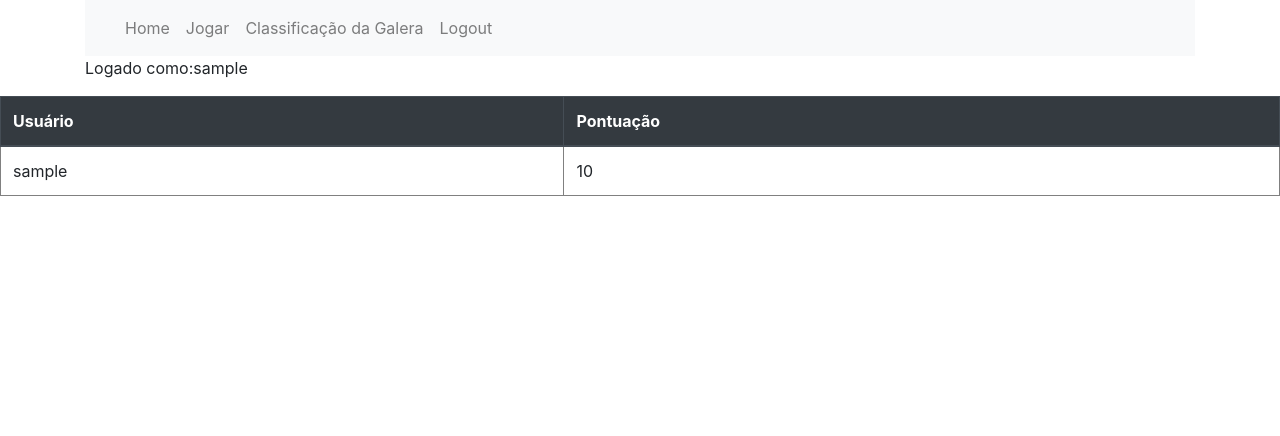
After one commit to victor-s-santos/BeeviAI, a Django app: page /rank/ in a window 1280 px wide. The commit adds this page. Shown: the top 436 px of the page. Run offline with Django 3.2, Linux system fonts and the light colour scheme; a user stored in the database is signed in; tables that the repository leaves empty hold one stand-in row (values such as "Sample post"); some libraries are stand-ins or nearby versions.

Commit message:
rank system has been finished

```diff
--- a/core/templates/base.html
+++ b/core/templates/base.html
@@ -25,7 +25,8 @@
                 <a class="nav-item nav-link" href="{% url 'home' %}">Home <span class="sr-only">(current)</span></a>
                 {% if user.is_authenticated %}
                 <a class="nav-item nav-link" href="{% url 'game' %}">Jogar<span class="sr-only">(current)</span></a>
-                    <a class="nav-item nav-link" href="{% url 'logout' %}">Logout<span class="sr-only">(current)</span></a>
+                <a class="nav-item nav-link" href="{% url 'rank' %}">Classificação da Galera<span class="sr-only">(current)</span></a>
+                <a class="nav-item nav-link" href="{% url 'logout' %}">Logout<span class="sr-only">(current)</span></a>
                 {% else %}
                     <a class="nav-item nav-link" href="{% url 'register' %}">Cadastre-se<span class="sr-only">(current)</span></a>
                     <a class="nav-item nav-link" href="{% url 'login' %}">Login<span class="sr-only">(current)</span></a>
--- /dev/null
+++ b/rank/templates/rank.html
@@ -0,0 +1,21 @@
+{% extends 'base.html' %}
+
+{% block title %}
+Qual a sua posição?
+{% endblock %}
+{% block content %}
+<table class="table mt-3" border="1px">
+    <thead class="thead-dark">
+        <tr>
+            <th scope="col">Usuário</th>
+            <th scope="col">Pontuação</th>
+        </tr>
+    </thead>
+    <tbody>
+        {% for score in scores %}
+            <td>{{ score.usuario }}</td>
+            <td>{{ score.score }}</td>
+        {% endfor %}
+    </tbody>
+</table>
+{% endblock %}
--- a/rank/views.py
+++ b/rank/views.py
@@ -1,5 +1,9 @@
 from django.shortcuts import render
+from django.contrib.auth.decorators import login_required
+from .models import Pontuacao
 
+@login_required(login_url='/login')
 def score(request):
-    return render(request, 'score/rank.html')
+    scores = Pontuacao.objects.all().order_by('-score')
+    return render(request, 'rank.html', {'scores': scores})
 # Create your views here.
```
